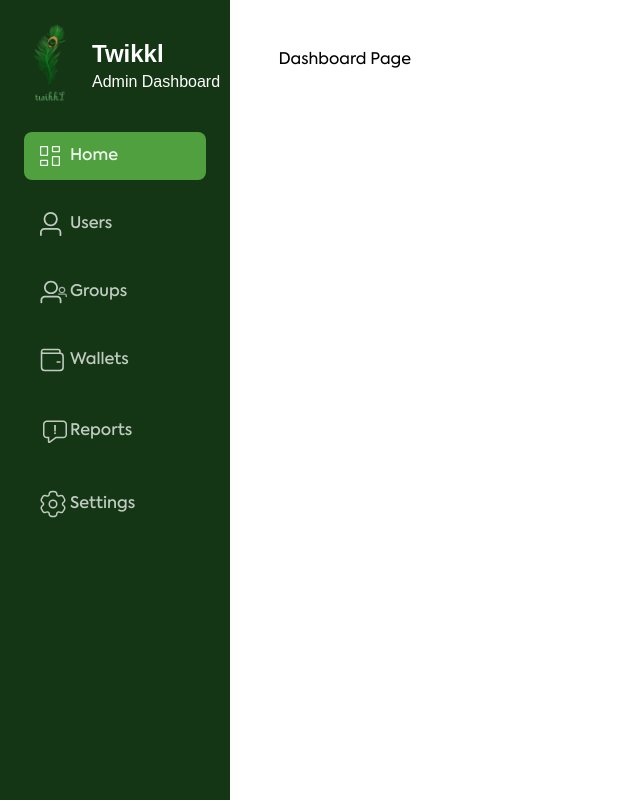
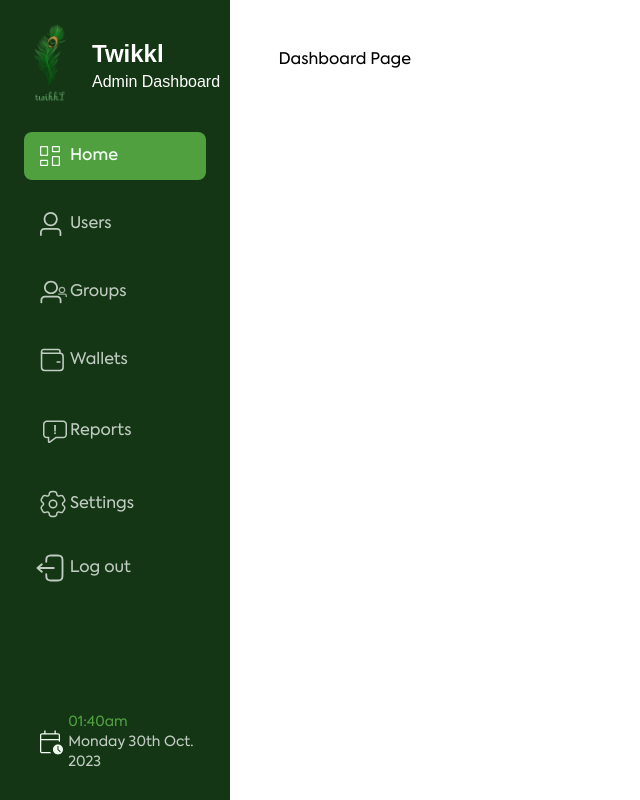
Before and after one commit to JiggyDevs/twikkl-dashboard, a Next.js app: page /dashboard in a window 1280 px wide. Shown: the whole page, without its empty margins (0-640 px from the left). Built offline with nearby package versions, Linux system fonts and the light colour scheme; a web font is replaced by a local one.

Commit message:
feat: dashboard (WIP)

```diff
--- a/src/app/ui/molecules/NavLinks.tsx
+++ b/src/app/ui/molecules/NavLinks.tsx
@@ -21,9 +21,9 @@ const NavLink = () => {
             key={link.name}
             href={link.href}
             className={clsx(
-              "grid grid-cols-[0.18fr_0.82fr] items-center py-3 pl-4 rounded-lg font-medium",
+              "grid grid-cols-[0.18fr_0.82fr] items-center py-3 pl-4 rounded-lg",
               isActiveLink
-                ? "text-twikkl-tertiary bg-twikkl-primary"
+                ? "text-twikkl-tertiary bg-twikkl-primary font-medium"
                 : "text-twikkl-inactive"
             )}
           >
--- a/src/app/ui/organisms/SideBar.tsx
+++ b/src/app/ui/organisms/SideBar.tsx
@@ -1,6 +1,7 @@
 import Link from "next/link";
 import NavLink from "../molecules/NavLinks";
 import Image from "next/image";
+import { CalendarTimeIcon, LogoutIcon } from "../../../../public/svg";
 
 const SideBar = () => {
   return (
@@ -22,7 +23,21 @@ const SideBar = () => {
 
         <NavLink />
       </div>
-      <div className=""></div>
+      <div className="flex flex-col justify-between flex-1 px-6 gap-y-5 py-3">
+        <button className="grid grid-cols-[0.2fr_0.81fr] items-center py-3 pl-3 rounded-lg">
+          <LogoutIcon />
+          <span className="text-left text-twikkl-inactive">Log out</span>
+        </button>
+
+        <div className="grid grid-cols-[0.17fr_0.83fr] items-center pt-3 pl-4 rounded-lg">
+          <CalendarTimeIcon />
+
+          <div className="flex flex-col text-sm">
+            <span className="text-twikkl-primary">01:40am</span>
+            <span className="text-twikkl-inactive">Monday 30th Oct. 2023</span>
+          </div>
+        </div>
+      </div>
     </div>
   );
 };
```
